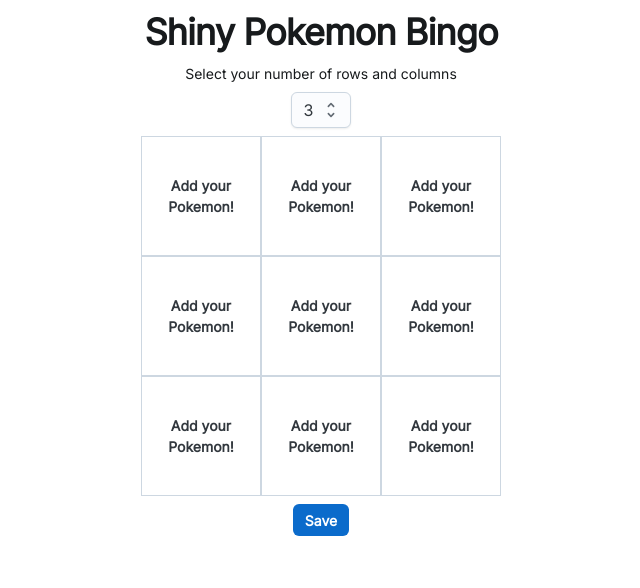
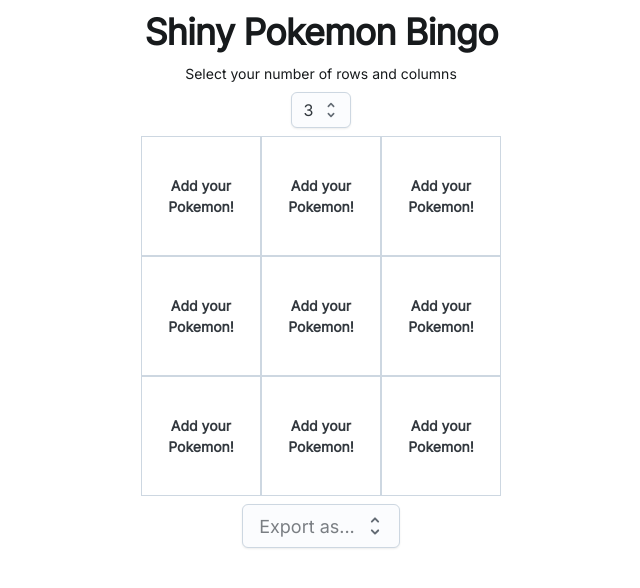
Before and after one commit to Dr-Wyatt/shinyPokemonBingo, a React (Vite) app: page / in a window 1280 px wide. Shown: the top 588 px of the page, without its empty margins (319-959 px from the left). Built offline with nearby package versions, Linux system fonts and the light colour scheme.

Commit message:
Added ability to export bingoboard as image

```diff
--- a/package.json
+++ b/package.json
@@ -15,6 +15,7 @@
     "@emotion/styled": "^11.13.0",
     "@fontsource/inter": "^5.0.19",
     "@mui/joy": "5.0.0-beta.48",
+    "html2canvas": "^1.4.1",
     "react": "^18.3.1",
     "react-dom": "^18.3.1"
   },
--- a/src/BingoBoard.tsx
+++ b/src/BingoBoard.tsx
@@ -7,9 +7,10 @@
   FormLabel,
   Box,
 } from "@mui/joy";
-import React, { useCallback, useState } from "react";
+import React, { useCallback, useRef, useState } from "react";
 import { AddPokemonModal } from "./AddPokemonModal";
 import { EditPokemonModal } from "./EditPokemonModal";
+import html2canvas from "html2canvas";
 
 export interface BingoSquare {
   id: string;
@@ -57,6 +58,7 @@
 }
 
 export function BingoBoard(): React.JSX.Element {
+  const exportRef = useRef();
   const [numberOfRows, setNumberOfRows] = useState<number>(3);
   const [bingoBoard, setBingoBoard] = useState(createBingoBoard(numberOfRows));
 
@@ -114,6 +116,36 @@
     [],
   );
 
+  const handleExport = useCallback(
+    async (
+      _event: React.SyntheticEvent | null,
+      downloadType: string | null,
+    ) => {
+      const element = exportRef.current;
+
+      const fileEnding = downloadType ?? "png";
+
+      if (element) {
+        const canvas = await html2canvas(element);
+
+        const data = canvas.toDataURL(`image/${fileEnding}`);
+        const link = document.createElement("a");
+
+        if (typeof link.download === "string") {
+          link.href = data;
+          link.download = `image.${fileEnding}`;
+
+          document.body.appendChild(link);
+          link.click();
+          document.body.removeChild(link);
+        } else {
+          window.open(data);
+        }
+      }
+    },
+    [exportRef],
+  );
+
   return (
     <Stack spacing={1} alignItems={"center"}>
       <FormLabel
@@ -139,7 +171,7 @@
         <Option value={5}>5</Option>
       </Select>
 
-      <Box>
+      <Box ref={exportRef}>
         {bingoBoard.map((row, rowIndex) => (
           <Stack key={`row-${rowIndex}`} direction={"row"}>
             {row.map((bingoSquare, index) => (
@@ -181,9 +213,10 @@
         ))}
       </Box>
 
-      <Button size="sm" variant="solid">
-        Save
-      </Button>
+      <Select size={"lg"} placeholder={"Export as..."} onChange={handleExport}>
+        <Option value={"png"}>PNG</Option>
+        <Option value={"jpg"}>JPG</Option>
+      </Select>
       <AddPokemonModal
         square={selectedSquare}
         open={openAddModal}
```
Also changed, not shown: 1 other file (tests, documents, lock files or other folders).
